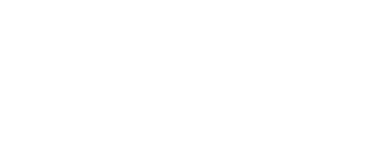
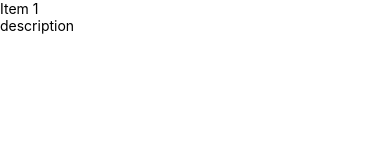
Before and after one commit to Yochyo/RNDemo, a React Native app: screen / in a window 390 px wide. Shown: the top 160 px of the page. Built offline with nearby package versions, Linux system fonts and the light colour scheme.

Commit message:
Erstellen einer einfachen Todo Komponente

```diff
--- a/App.tsx
+++ b/App.tsx
@@ -1,8 +1,13 @@
 import React from 'react';
 import {View} from 'react-native';
+import {TodoItem} from './src/components/todo-item';
 
 const App = () => {
-  return <View />;
+  return (
+    <View>
+      <TodoItem todoItem={{title: 'Item 1', description: 'description'}} />
+    </View>
+  );
 };
 
 export default App;
--- /dev/null
+++ b/src/components/todo-item.tsx
@@ -0,0 +1,20 @@
+import React, {PropsWithChildren} from 'react';
+import {Text, View} from 'react-native';
+
+export interface Todo {
+  title: string;
+  description: string;
+}
+
+export const TodoItem = (
+  props: PropsWithChildren<{
+    todoItem: Todo;
+  }>,
+) => {
+  return (
+    <View>
+      <Text>{props.todoItem.title}</Text>
+      <Text>{props.todoItem.description}</Text>
+    </View>
+  );
+};
```
Also changed, not shown: 1 other file (tests, documents, lock files or other folders).
